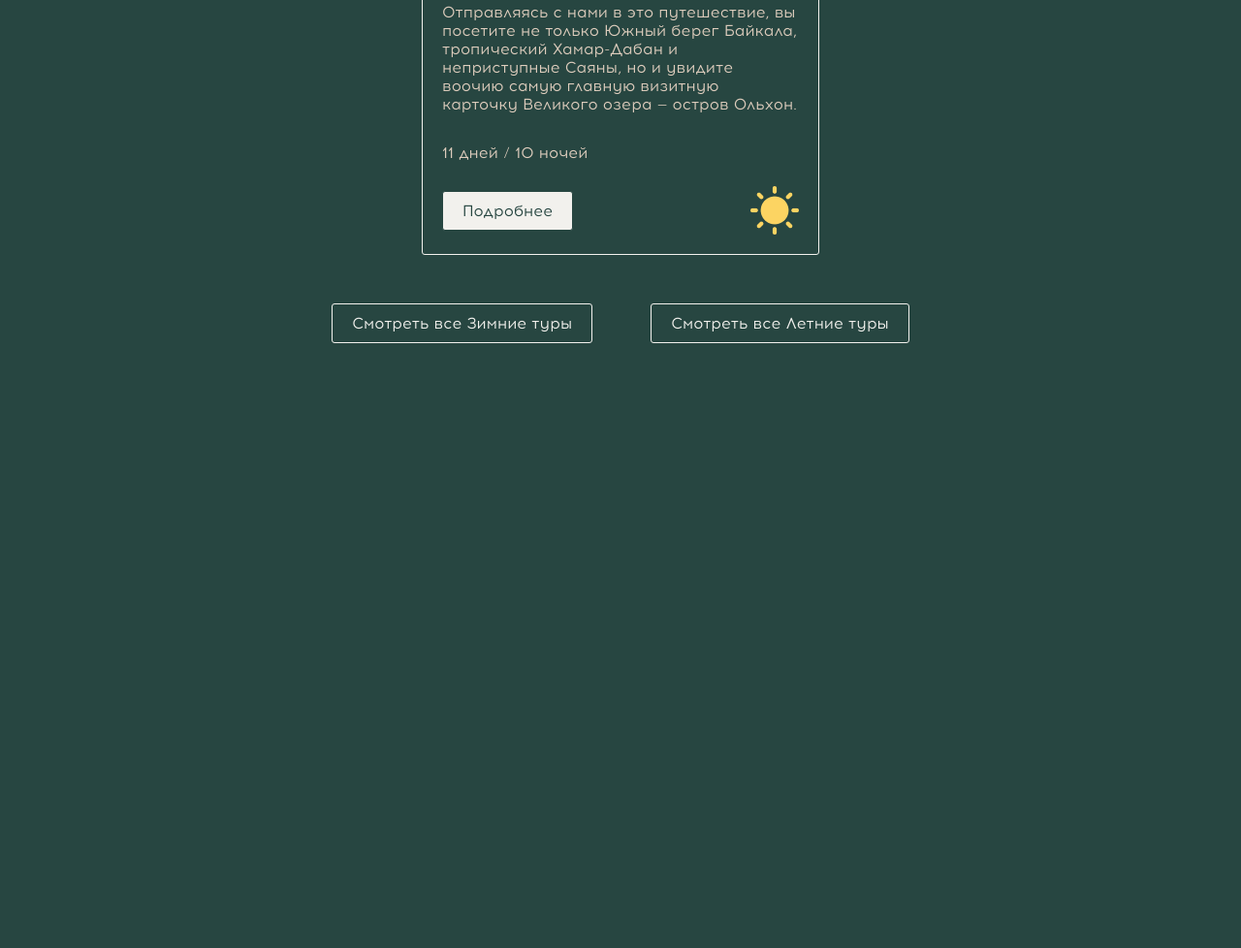
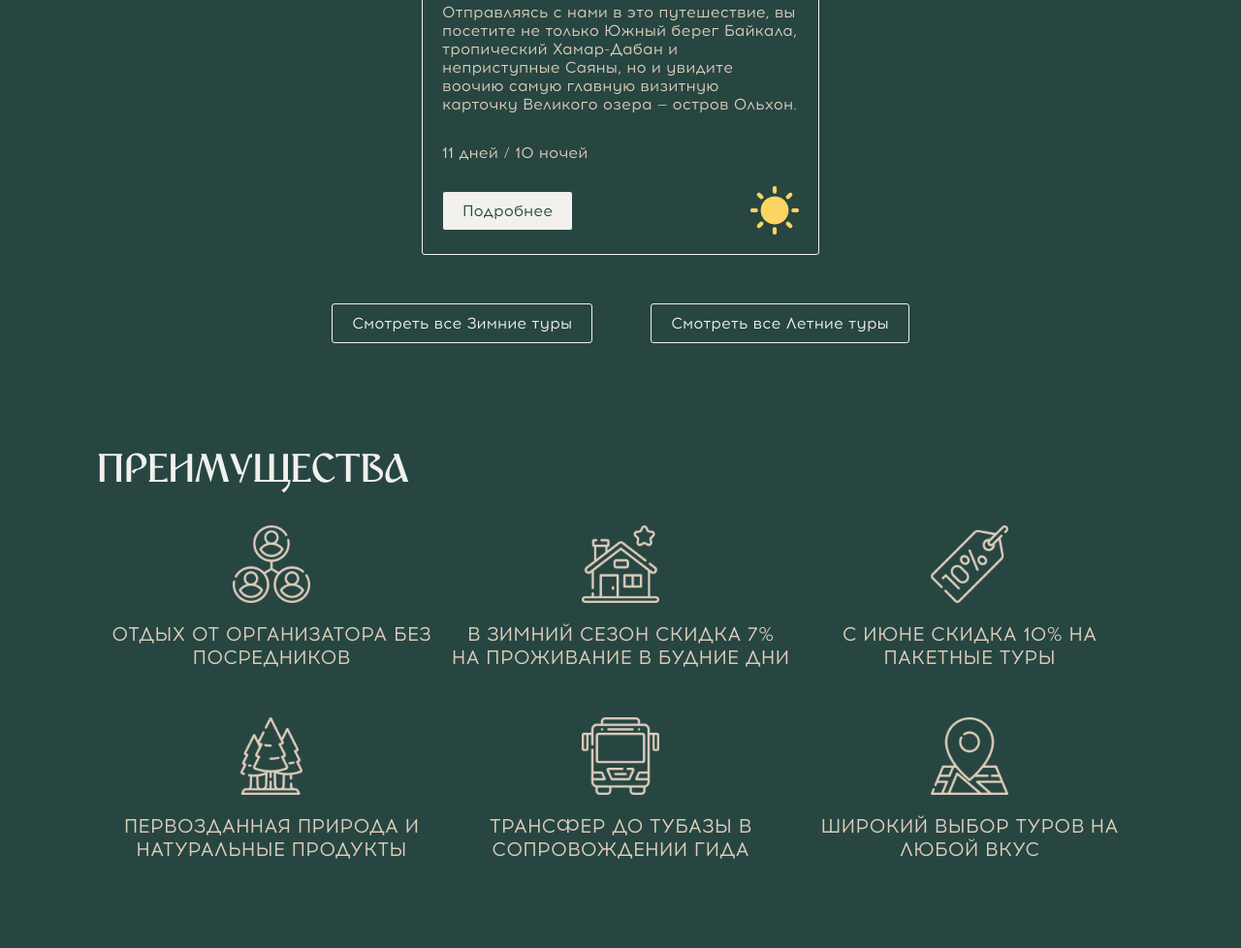
Before and after one commit to LapkiWEB/baikal-vepstur, a plain HTML site: page app/index.html in a window 1280 px wide. Shown: the part 3005-3983 px from the top of the page at 97% size. Before the commit the page ends 3429 px from the top, so only its background shows below. Drawn offline with Linux system fonts and the light colour scheme; files whose address does not match are found by name.

Commit message:
add section main-adv + adaptive

```diff
--- a/app/index.html
+++ b/app/index.html
@@ -396,6 +396,52 @@
         </div>
       </section>
 
+      <section class="main-adv section">
+        <div class="container">
+          <h2 class="main-adv__title title">
+            преимущества
+          </h2>
+          <div class="main-adv__inner">
+            <div class="main-adv__item">
+              <img src="images/icons/main-adv-icon-1.png" alt="" class="main-adv__item-icon">
+              <p class="main-adv__item-text">
+                Отдых от организатора без посредников
+              </p>
+            </div>
+            <div class="main-adv__item">
+              <img src="images/icons/main-adv-icon-2.png" alt="" class="main-adv__item-icon">
+              <p class="main-adv__item-text">
+                В ЗИМНИЙ СЕЗОН Скидка 7% НА ПРОЖИВАНИЕ В БУДНИЕ ДНИ
+              </p>
+            </div>
+            <div class="main-adv__item">
+              <img src="images/icons/main-adv-icon-3.png" alt="" class="main-adv__item-icon">
+              <p class="main-adv__item-text">
+                С ИЮНЕ Скидка 10% НА ПАКЕТНЫЕ ТУРЫ
+              </p>
+            </div>
+            <div class="main-adv__item">
+              <img src="images/icons/main-adv-icon-4.png" alt="" class="main-adv__item-icon">
+              <p class="main-adv__item-text">
+                Первозданная природа и натуральные продукты
+              </p>
+            </div>
+            <div class="main-adv__item">
+              <img src="images/icons/main-adv-icon-5.png" alt="" class="main-adv__item-icon">
+              <p class="main-adv__item-text">
+                Трансфер ДО ТУБАЗЫ В СОПРОВОЖДЕНИИ ГИДА
+              </p>
+            </div>
+            <div class="main-adv__item">
+              <img src="images/icons/main-adv-icon-6.png" alt="" class="main-adv__item-icon">
+              <p class="main-adv__item-text">
+                ШИРОКИЙ ВЫБОР ТУРОВ НА ЛЮБОЙ ВКУС
+              </p>
+            </div>
+          </div>
+        </div>
+      </section>
+
     </main>
     <footer class="footer"></footer>
   </div>
--- a/app/scss/_media.scss
+++ b/app/scss/_media.scss
@@ -13,6 +13,10 @@
 
   .title {
     margin-bottom: 30px;
+  }
+
+  .main-adv__inner {
+    justify-content: space-around;
   }
 }
 
@@ -99,6 +103,19 @@
 
   .main-excurs__inner {
     padding-top: 40px;
+  }
+
+  .main-adv__item-icon {
+    width: 80px;
+    height: 80px;
+  }
+
+  .main-adv__item {
+    max-width: 350px;
+  }
+
+  .main-adv__item-text {
+    font-size: 20px;
   }
 }
 
@@ -308,6 +325,15 @@
     padding-top: 30px;
   }
 
+  .main-adv__item-icon {
+    width: 60px;
+    height: 60px;
+  }
+
+  .main-adv__item-text {
+    font-size: 18px;
+  }
+
 }
 
 @media(max-width: 500px) {
--- a/app/scss/style.scss
+++ b/app/scss/style.scss
@@ -182,9 +182,10 @@
 // end section main-about
 
 // start section main-excurs
-.main-excurs{
+.main-excurs {
   padding-bottom: 50px;
 }
+
 .main-excurs__preview {
   background-repeat: no-repeat;
   background-size: cover;
@@ -295,14 +296,51 @@
     height: 50px;
   }
 }
-.main-excurs__btn-wrapper{
+
+.main-excurs__btn-wrapper {
   width: 100%;
   display: flex;
   justify-content: center;
   padding-top: 20px;
 }
-.main-excurs__btn{
+
+.main-excurs__btn {
   margin: 0 30px 30px 30px;
 }
+
 // end section main-excurs
+
+
+// start section main-adv
+.main-adv__inner{
+  display: flex;
+  justify-content: space-between;
+  flex-wrap: wrap;
+}
+.main-adv__item {
+  margin-bottom: 50px;
+  max-width: 420px;
+  width: 100%;
+}
+
+.main-adv__item-icon {
+
+  width: 100px;
+  height: 100px;
+  // display: block;4
+  margin: 0 auto;
+  margin-bottom: 20px;
+}
+
+.main-adv__item-text {
+  font-size: 24px;
+  @extend %Acrom;
+  color: $light-brown;
+  text-align: center;
+  text-transform: uppercase;
+  margin: 0 auto;
+}
+
+
+// end section main-adv
 @import 'media';
```
Also changed, not shown: app/css/style.min.css, app/images/icons/main-adv-icon-1.png (added), app/images/icons/main-adv-icon-2.png (added), app/images/icons/main-adv-icon-3.png (added), app/images/icons/main-adv-icon-4.png (added), app/images/icons/main-adv-icon-5.png (added), app/images/icons/main-adv-icon-6.png (added).
